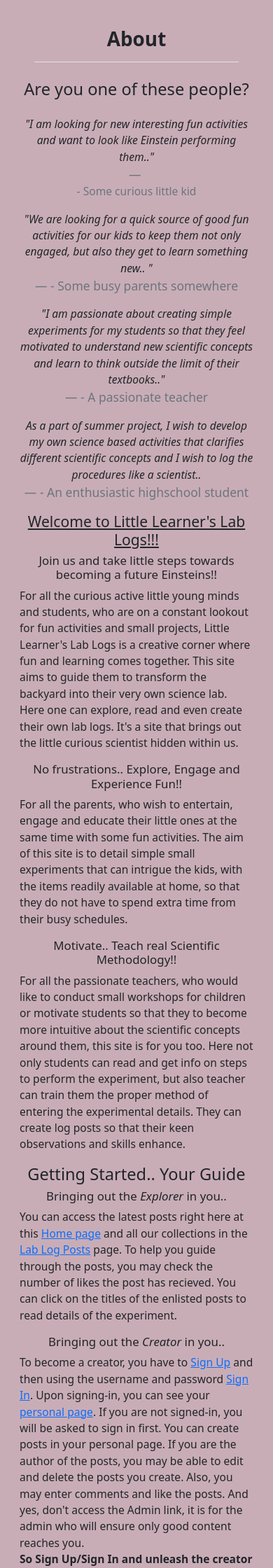
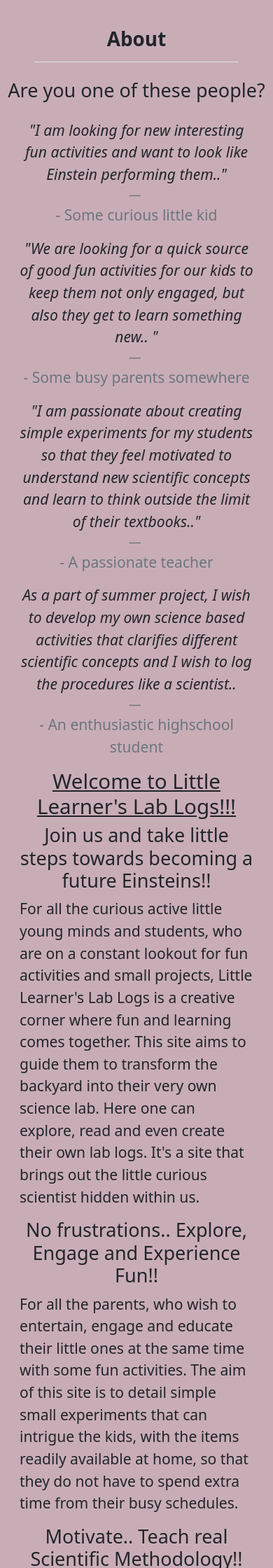
Before and after one commit to RoshnaVakkeel/Little_Learners_Lab_Logs, a Django app: page / in a window 390 px wide. Shown: the part 549-2789 px from the top of the page at 70% size. Run offline with Django 3.2, Linux system fonts and the light colour scheme; data that the repository does not hold is empty; some libraries are stand-ins or nearby versions.

Commit message:
Fix styles to make page fully responsive

```diff
--- a/little_learner_lab_logs/settings.py
+++ b/little_learner_lab_logs/settings.py
@@ -30,7 +30,7 @@
 # SECURITY WARNING: don't run with debug turned on in production!
 DEBUG = True
 
-ALLOWED_HOSTS = ['little-learners-lab-logs.herokuapp.com', 'localhost']
+ALLOWED_HOSTS = ['little-learners-lab-logs.herokuapp.com', 'localhost', '8000-roshnavakke-littlelearn-oi0e72xya76.ws-eu82.gitpod.io' ]
 
 
 # Application definition
--- a/static/css/style.css
+++ b/static/css/style.css
@@ -3,7 +3,6 @@
 /*--------------------------------------------Colors*/
 body {
     background-color: #c9adb6;
-    font-size: 100%;
 }
 
 h1 {
@@ -11,23 +10,23 @@
 }
 
 h2 {
-    font-size: 3.0vh;
+    font-size: 4.0vh;
 }
 
 h3 {
-    font-size: 2.8vh;
+    font-size: 3.8vh;
 }
 
 h4 {
-    font-size: 2.5vh;
+    font-size: 3.5vh;
 }
 
 h5 {
-    font-size: 2vh;
+    font-size: 3.2vh;
 }
 
 p {
-    font-size: 4vmin;
+    font-size: 2.5vh;
 }
 
 .bg-light {
@@ -50,6 +49,7 @@
 
 .nav-link {
     color: white;
+    font-size: 1em;
 }
 
 /*--------------------------------------------Section 1 Hero Image*/
--- a/templates/index.html
+++ b/templates/index.html
@@ -20,8 +20,8 @@
                 <img src="https://images.pexels.com/photos/7269707/pexels-photo-7269707.jpeg?auto=compress&cs=tinysrgb&w=1260&h=750&dpr=1"
                     class="hero-img d-block w-100" alt="kid building with building blocks">
                 <div class="carousel-caption d-md-block">
-                    <h3 class="fw-bolder text-dark bg-light w-50 mx-auto">Let's Create!</h3>
-                    <h6 class="fw-bolder text-dark bg-light"><a href="#about">Learn More</a> and start by clicking a button below <i class="fa fa-hand-o-down" aria-hidden="true"></i> to be a Little Learner</h6>
+                    <h5 class="fw-bolder text-dark bg-light w-50 mx-auto">Let's Create!</h5>
+                    <p class="fw-bolder text-dark bg-light"><a href="#about">Learn More</a> and click<i class="fa fa-hand-o-down" aria-hidden="true"></i> </p>
                     <br>
                     {% if user.is_authenticated %}
                     <div class="d-flex justify-content-center">
@@ -31,7 +31,7 @@
                     {% else %}
                     <div class="d-flex justify-content-center">
                         <a href="{% url 'account_signup' %}" role="button"
-                            class="btn btn-success btn-block mx-2 btn-m gradient-custom-4 text-white"> Register </a>
+                            class="btn btn-success btn-block mx-2 btn-m gradient-custom-4 text-white"> Sign Up </a>
                         <a href="{% url 'account_login' %}" role="button"
                             class="btn btn-success btn-block  mx-2 btn-m gradient-custom-4 text-white"> Sign In </a>
                     </div>
@@ -42,8 +42,8 @@
                 <img src="https://images.pexels.com/photos/7105846/pexels-photo-7105846.jpeg?auto=compress&cs=tinysrgb&w=1260&h=750&dpr=1"
                     class="d-block w-100" alt="kid smiling holding a toy rocket">
                 <div class="carousel-caption d-md-block">
-                    <h3 class="fw-bolder text-dark bg-light w-50 mx-auto">Let's Have Fun!</h3>
-                    <h6 class="fw-bolder text-dark bg-light w-75 mx-auto">Check out our <a href="#guide">Getting Started</a> guide and click a button below <i class="fa fa-hand-o-down" aria-hidden="true"></i></h6>
+                    <h5 class="fw-bolder text-dark bg-light w-50 mx-auto">Let's Have Fun!</h5>
+                    <p class="fw-bolder text-dark bg-light w-75 mx-auto"><a href="#guide">Get Started</a> and click <i class="fa fa-hand-o-down" aria-hidden="true"></i></p>
                     <br>
                     {% if user.is_authenticated %}
                     <div class="d-flex justify-content-center">
@@ -53,7 +53,7 @@
                     {% else %}
                     <div class="d-flex justify-content-center">
                         <a href="{% url 'account_signup' %}" role="button"
-                            class="btn btn-success btn-block mx-2 btn-m gradient-custom-4 text-white"> Register </a>
+                            class="btn btn-success btn-block mx-2 btn-m gradient-custom-4 text-white"> Sign Up </a>
                         <a href="{% url 'account_login' %}" role="button"
                             class="btn btn-success btn-block  mx-2 btn-m gradient-custom-4 text-white"> Sign In </a>
                     </div>
@@ -65,8 +65,8 @@
                 <img src="https://images.pexels.com/photos/4434754/pexels-photo-4434754.jpeg?auto=compress&cs=tinysrgb&w=1260&h=750&dpr=1"
                     class="d-block w-100" alt="kid referring to spectrum of colors">
                 <div class="carousel-caption d-md-block">
-                    <h3 class="fw-bolder text-dark bg-light w-50 mx-auto">Let's Learn!</h3>
-                    <h6 class="fw-bolder text-dark bg-light w-75 mx-auto"> Learn about our<a href="#latest-posts"> Latest Entries</a> and click a button below <i class="fa fa-hand-o-down" aria-hidden="true"></i> </h6>
+                    <h5 class="fw-bolder text-dark bg-light w-50 mx-auto">Let's Learn!</h5>
+                    <p class="fw-bolder text-dark bg-light w-75 mx-auto"> Check out<a href="#latest-posts"> Latest Entries</a> and click <i class="fa fa-hand-o-down" aria-hidden="true"></i> </p>
                     <br>
                     {% if user.is_authenticated %}
                     <div class="d-flex justify-content-center">
@@ -76,7 +76,7 @@
                     {% else %}
                     <div class="d-flex justify-content-center">
                         <a href="{% url 'account_signup' %}" role="button"
-                            class="btn btn-success btn-block mx-2 btn-m gradient-custom-4 text-white"> Register </a>
+                            class="btn btn-success btn-block mx-2 btn-m gradient-custom-4 text-white"> Sign Up </a>
                         <a href="{% url 'account_login' %}" role="button"
                             class="btn btn-success btn-block  mx-2 btn-m gradient-custom-4 text-white"> Sign In </a>
                     </div>
@@ -103,7 +103,7 @@
     </div>
 </div>
 <div class="text-center">
-    <h3>Are you one of these people?</h3>
+    <h5>Are you one of these people?</h5>
 </div>
 
 <div class="container-fluid">
@@ -119,21 +119,21 @@
         <div class="mx-auto">
             <blockquote class="blockquote text-center">
                 <p class="mb-3"><i>"We are looking for a quick source of good fun activities for our kids to keep them not only engaged, but also they get to learn something new.. "</i></p>
-                <footer class="blockquote-footer">- Some busy parents somewhere</footer>
+                <footer class="blockquote-footer"><p>- Some busy parents somewhere</p></footer>
             </blockquote>
         </div>
         <div class="mx-auto">
             <blockquote class="blockquote text-center">
                 <p class="mb-3"><i>"I am passionate about creating simple experiments for my students so that they feel
                         motivated to understand new scientific concepts and learn to think outside the limit of their textbooks.."</i></p>
-                <footer class="blockquote-footer">- A passionate teacher</footer>
+                <footer class="blockquote-footer"><p>- A passionate teacher</p></footer>
             </blockquote>
         </div>
         <div class="mx-auto">
             <blockquote class="blockquote text-center">
                 <p class="mb-3"><i>As a part of summer project, I wish to develop my own science based activities
                         that clarifies different scientific concepts and I wish to log the procedures like a scientist..</i></p>
-                <footer class="blockquote-footer">- An enthusiastic highschool student</footer>
+                <footer class="blockquote-footer"><p>- An enthusiastic highschool student</p></footer>
             </blockquote>
         </div>
         <h4 class="text-center"><u>Welcome to Little Learner's Lab Logs!!!</u></h4>
```
